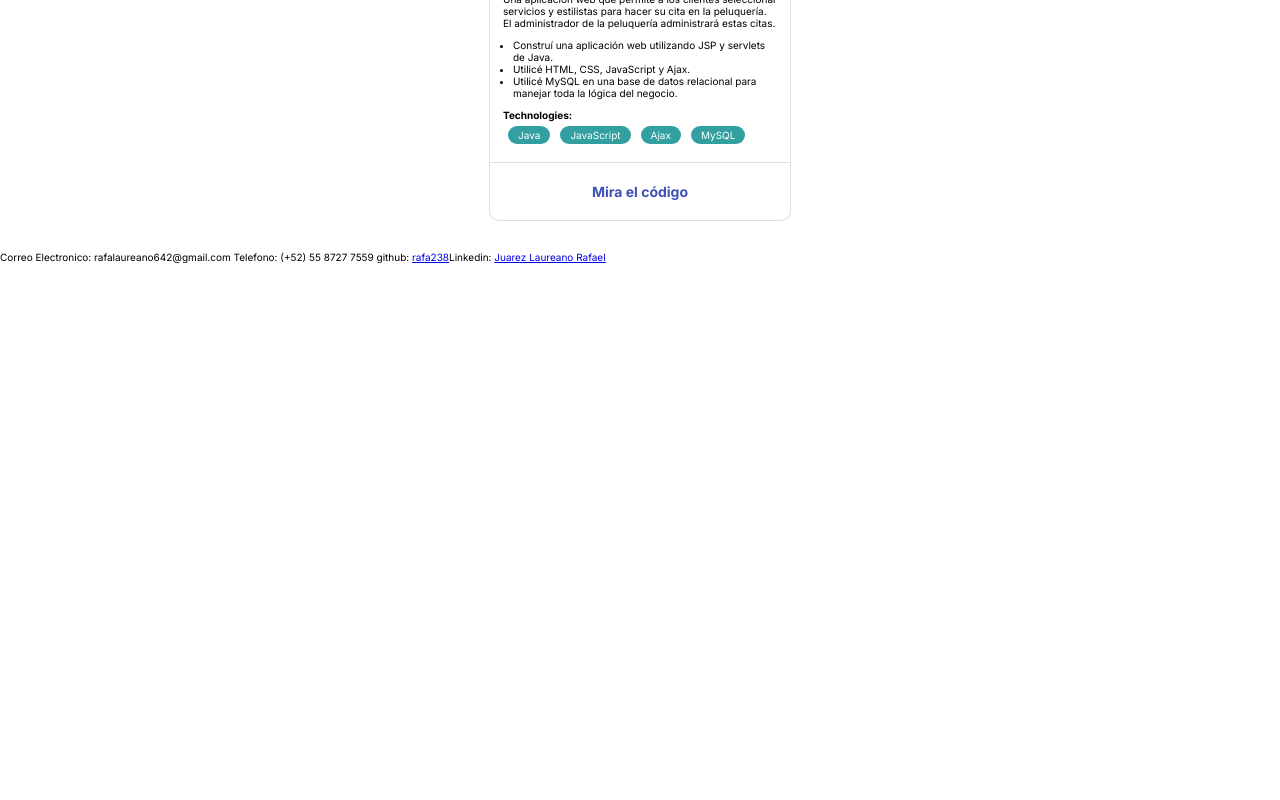
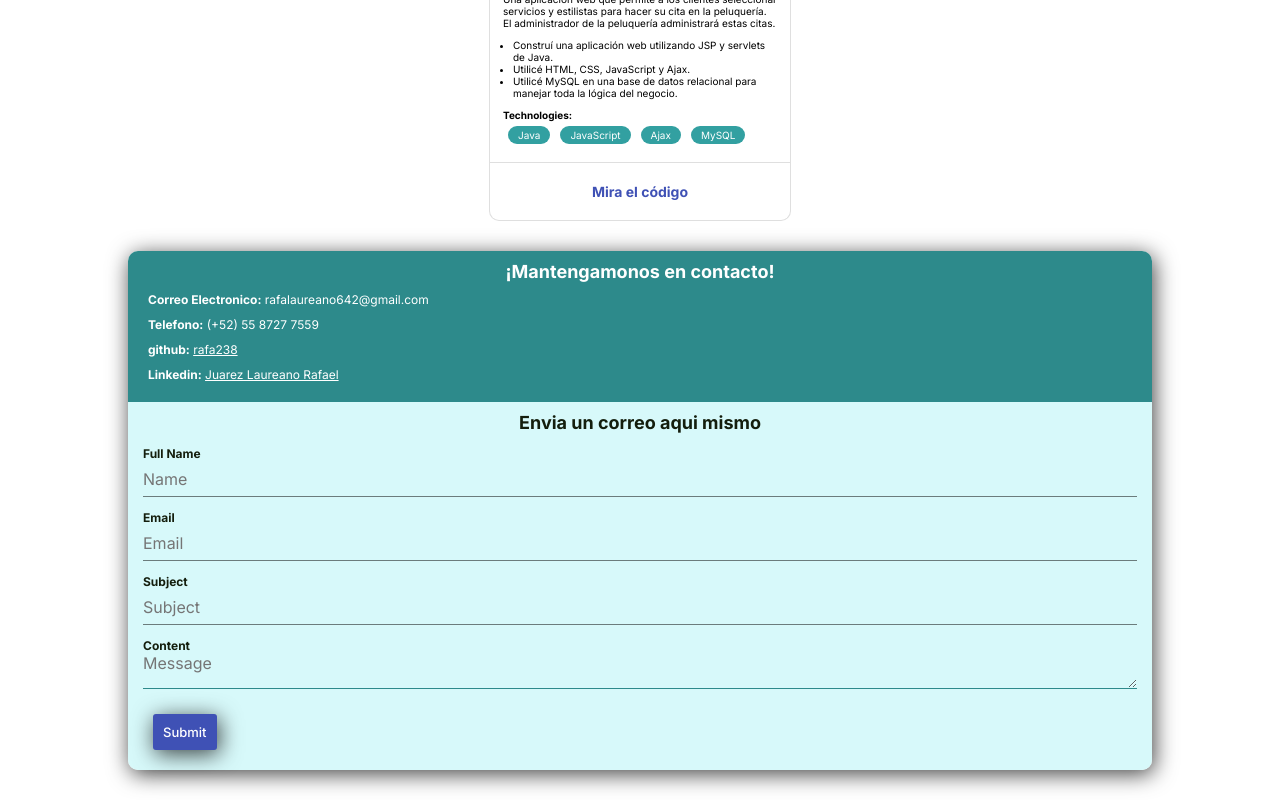
Before and after one commit to rafa238/personal_webpage, a React (Vite) app: page / in a window 1280 px wide. Shown: the part 2049-2849 px from the top of the page. Before the commit the page ends 2312 px from the top, so only its background shows below. Built offline with nearby package versions, Linux system fonts and the light colour scheme.

Commit message:
structure of contact form finished

```diff
--- a/src/components/Contact.jsx
+++ b/src/components/Contact.jsx
@@ -1,14 +1,34 @@
 import React, { useContext } from 'react'
 import { DataContext } from '../context/DataProvider'
+import { Form } from './Form';
 
 export const Contact = () => {
   const {social_media} = useContext(DataContext);
   return (
-    <div>
-        Correo Electronico: rafalaureano642@gmail.com
-        Telefono: (+52) 55 8727 7559
-        github: <a href={social_media["github"]} target='_blank'>rafa238</a>
-        Linkedin: <a href={social_media["linkedin"]} target='_blank'>Juarez Laureano Rafael</a>
+    <div className='contact'>
+      <div className='contact__container shadow'>
+        <div className='contact__info'>
+          <h5>¡Mantengamonos en contacto!</h5>
+          <p className='contact__info-item'>
+            <strong>Correo Electronico:</strong> rafalaureano642@gmail.com
+          </p>
+          <p className='contact__info-item'>
+            <strong>Telefono:</strong> (+52) 55 8727 7559
+          </p>
+          <p className='contact__info-item'>
+            <strong>github:</strong> <a href={social_media["github"]} target='_blank'>rafa238</a>
+          </p>
+          <p className='contact__info-item'>
+            <strong>Linkedin:</strong> <a href={social_media["linkedin"]} target='_blank'>Juarez Laureano Rafael</a>
+          </p>
+        </div>
+        <div className='contact__form'>
+          <h5>
+            Envia un correo aqui mismo
+          </h5>
+          <Form />
+        </div>
+      </div>
     </div>
   )
 }
--- /dev/null
+++ b/src/components/Form.jsx
@@ -0,0 +1,38 @@
+import React from 'react'
+
+export const Form = () => {
+    return (
+        <form action='#'>
+            <div className='contact__form__group'>
+                <label for="name">Full Name</label>
+                <input
+                    type='text'
+                    id="name"
+                    placeholder='Name' />
+            </div>
+            <div className='contact__form__group'>
+                <label for="email">Email</label>
+                <input
+                    type='text'
+                    id="email"
+                    placeholder='Email' />
+            </div>
+            <div className='contact__form__group'>
+                <label for="subject">Subject</label>
+                <input
+                    type='text'
+                    id="subject"
+                    placeholder='Subject' />
+
+            </div>
+            <div className='contact__form__group'>
+                <label for="content">Content</label>
+                <textarea
+                    id='content'
+                    placeholder='Message'>
+                </textarea>
+            </div>
+            <input type='submit' className='btn-blue shadow'/>
+        </form>
+    )
+}
--- a/src/components/Introduction.jsx
+++ b/src/components/Introduction.jsx
@@ -31,7 +31,7 @@ export const Introduction = () => {
 
       <a
         href='https://drive.google.com/file/d/1kVvRcr4bNo7RjBhS2LVNTquH23Y3tGNA/view'
-        className='presen_resume shadow'
+        className='btn-blue shadow'
         target='__blank'
       >
         {resume_check}
--- a/src/index.css
+++ b/src/index.css
@@ -32,6 +32,21 @@ html {
 .shadow{
   box-shadow: 2px 4px 22px 0px rgba(0,0,0,0.75);
 }
+
+/*Resume Button*/
+
+.btn-blue{
+  border-radius: 0.3rem;
+  background-color: var(--color4);
+  color: var(--text-light);
+  margin: 1rem;
+  padding: 1rem;
+  font-size: 1.3rem;
+  font-weight: 500;
+  text-decoration: none;
+  border: none;
+}
+
 
 /* nav */
 .nav {
@@ -129,19 +144,6 @@ html {
   margin-bottom:2rem;
   line-height: 2rem;
   margin-right: 0;
-}
-
-/*Resume Button*/
-
-.presen_resume{
-  border-radius: 0.3rem;
-  background-color: var(--color4);
-  color: var(--text-light);
-  margin: 1rem;
-  padding: 1rem;
-  font-size: 1.3rem;
-  font-weight: 500;
-  text-decoration: none;
 }
 
 /*projects section*/
@@ -248,3 +250,88 @@ html {
   color: var(--color6);
   transition: 0.5s;
 }
+
+/*Contact form*/
+.contact{
+  width: 100%;
+  margin-bottom: 3rem;
+}
+
+.contact h5{
+  text-align: center;
+  font-size: 1.8rem;
+}
+
+.contact__container{
+  width: 80%;
+  margin: auto;
+  display: flex;
+  flex-direction: column;
+  flex-wrap: wrap;
+  border-radius: 1rem;
+}
+
+.contact__info{
+  background-color: var(--color7);
+  color: var(--text-light);
+  padding: 1rem 1.5rem;
+  width: 100%;
+  border-top-left-radius: 1rem;
+  border-top-right-radius: 1rem;
+}
+
+.contact__info-item{
+  font-size: 1.2rem;
+  margin: 1rem 0.5rem;
+}
+
+.contact__info-item a{
+  text-decoration: underline;
+  color: var(--text-light);
+}
+
+.contact__form{
+  background-color: var(--color3);
+  color: var(--text-strong);
+  padding: 1rem 1.5rem;
+  width: 100%;
+  border-bottom-left-radius: 1rem;
+  border-bottom-right-radius: 1rem;
+}
+
+.contact__form__group{
+  margin: 1.3rem 0;
+}
+
+.contact__form__group label{
+  display: inline-block;
+  font-size: 1.2rem;
+  font-weight: 600;
+}
+
+input, textarea{
+  outline: none;
+}
+
+textarea{
+  overflow: auto;
+  resize: vertical;
+}
+
+textarea,
+.contact__form__group input[type="text"],
+.contact__form__group input[type="email"]{
+  font-size: 1.6rem;
+  border: none;
+  border-bottom: 1px solid rgba(0, 0, 0, 0.5);
+  padding: 0;
+  height: 3.6rem;
+  background: var(--color3);
+  width: 100%;
+}
+
+textarea,
+.contact__form__group input[type="text"]:hover,
+.contact__form__group input[type="email"]:hover{
+  border-bottom: 1px solid var(--color7);
+}
```
